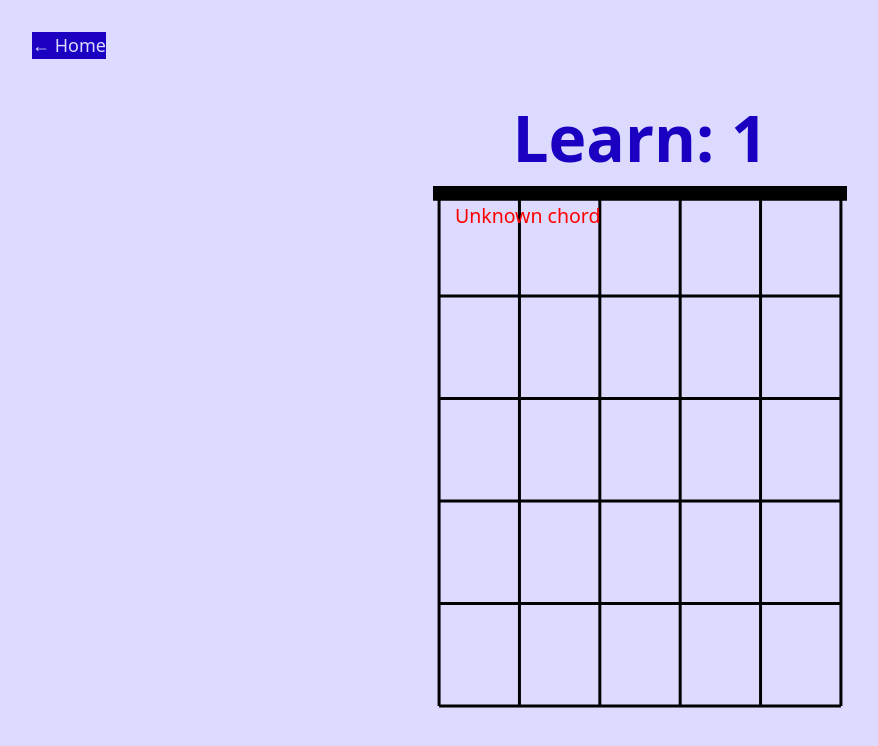
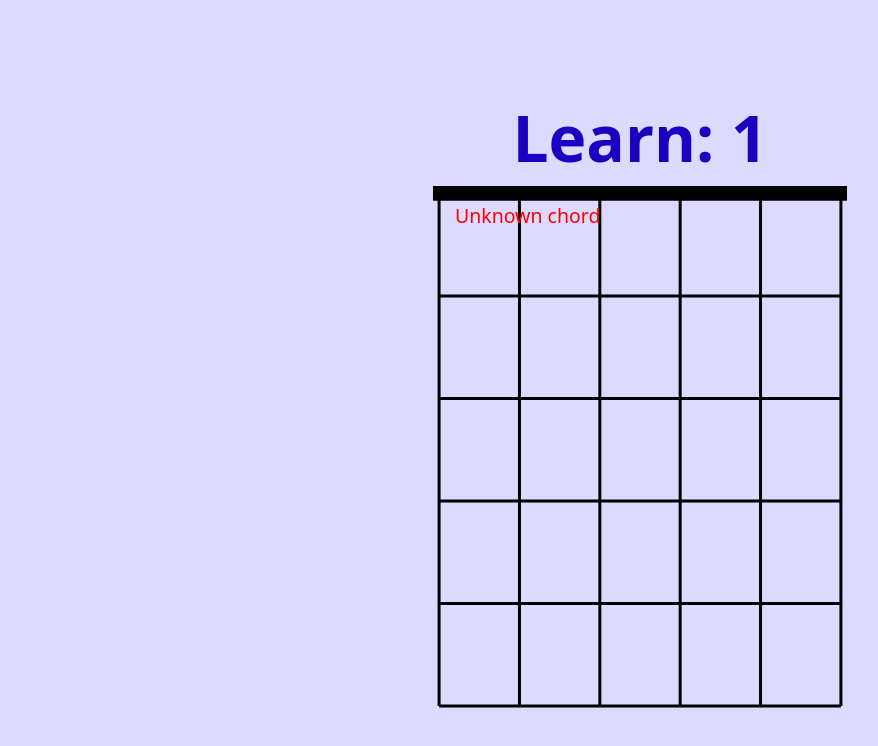
Before and after one commit to giselaroberts/comps-react-app, a React (Vite) app: page /chord/1/learn in a window 1280 px wide. Shown: the top 746 px of the page, without its empty margins (0-878 px from the left). Built offline with nearby package versions, Linux system fonts and the light colour scheme.

Commit message:
progress save before trying essentia.js uncaught binding error fix

```diff
--- a/src/components/LearnPage.jsx
+++ b/src/components/LearnPage.jsx
@@ -10,7 +10,7 @@
 
   return (
     <div className="learn-page">
-      <Link to="/" className="back-link">← Home</Link>
+      <Link to="/" className="back-link"></Link>
       <h2>Learn: {chordName}</h2>
 
 
--- a/src/constants.js
+++ b/src/constants.js
@@ -6,15 +6,15 @@
 
 // Chord definitions: notes that should be in each chord (without octave)
 export const CHORD_NOTES = {
+  'Em': ['E', 'G', 'B'],
+  'E': ['E', 'G#', 'B'],
+  'Am': ['A', 'C', 'E'],
   'C': ['C', 'E', 'G'],
+  'A': ['A', 'C#', 'E'],
+  'G': ['G', 'B', 'D'],
   'D': ['D', 'F#', 'A'],
-  'E': ['E', 'G#', 'B'],
+  'Dm': ['D', 'F', 'A'],
   'F': ['F', 'A', 'C'],
-  'G': ['G', 'B', 'D'],
-  'A': ['A', 'C#', 'E'],
-  'Am': ['A', 'C', 'E'],
-  'Dm': ['D', 'F', 'A'],
-  'Em': ['E', 'G', 'B'],
   'Fm': ['F', 'G#', 'C'],
   'C7': ['C', 'E', 'G', 'Bb'],
   'G7': ['G', 'B', 'D', 'F']
```
Also changed, not shown: src/assets/HomeArrow.png (added).
